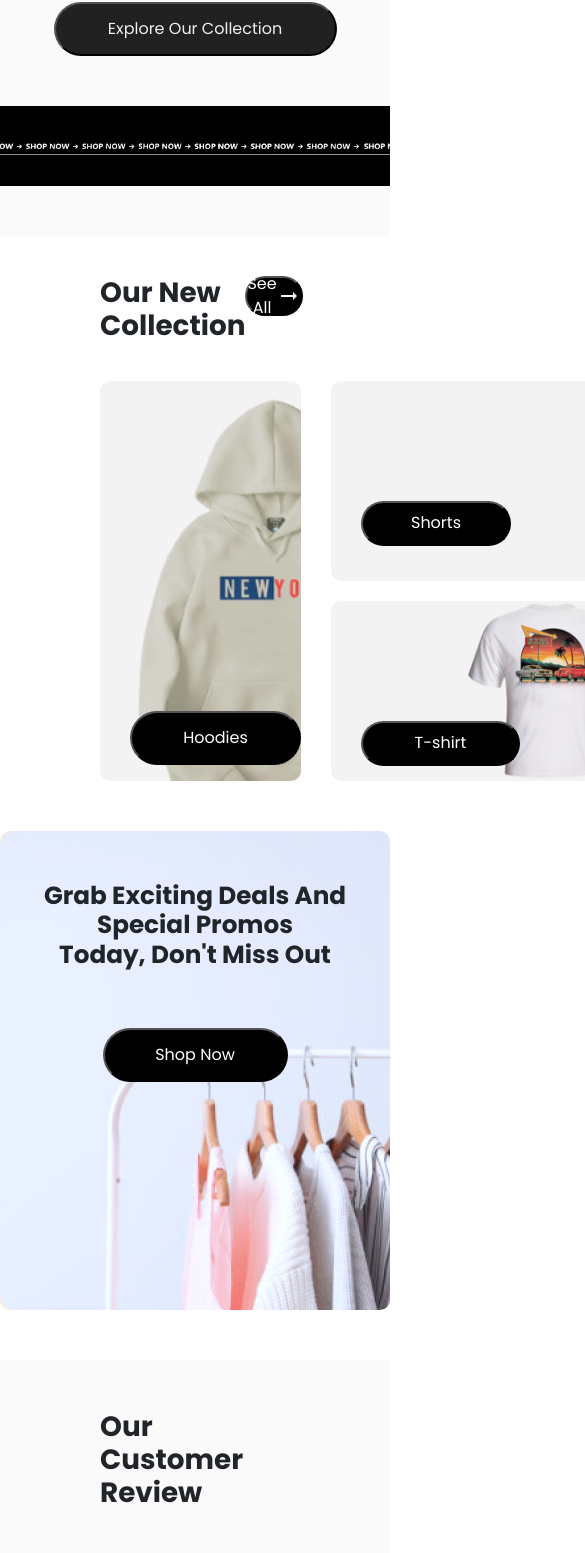
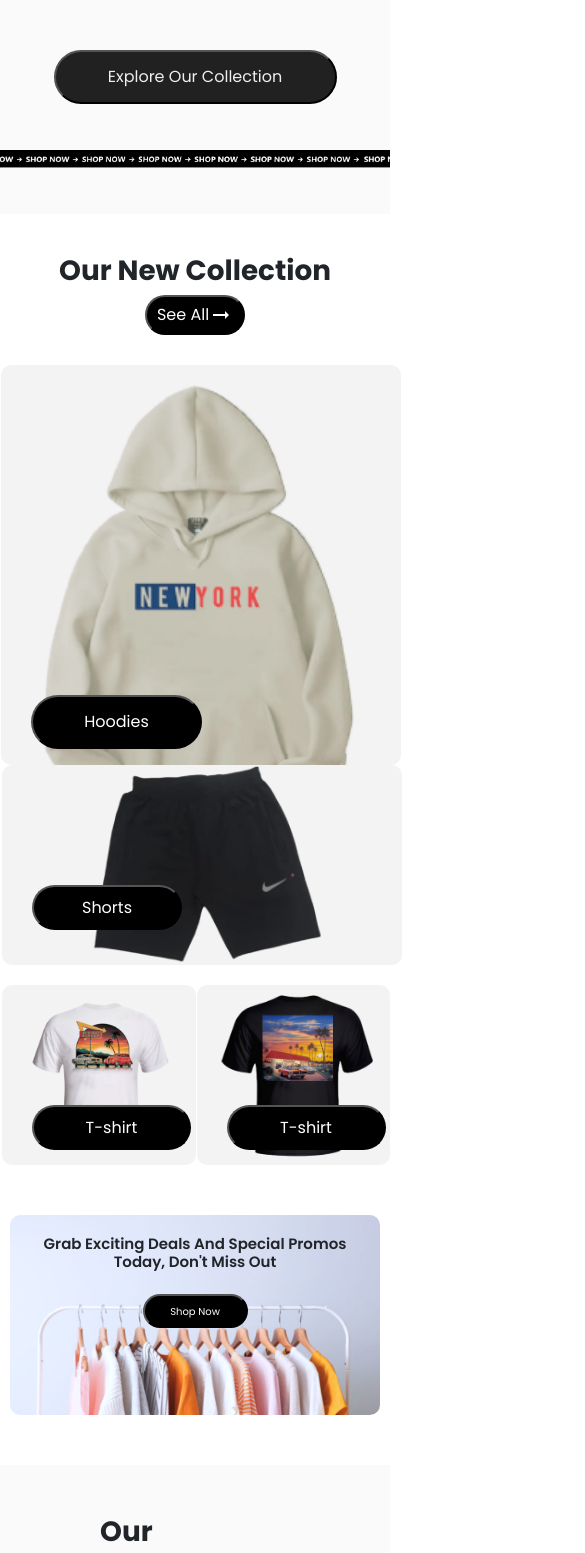
Before and after one commit to KratikNamdev/Figma_1, a React (Create React App) app: page / in a window 390 px wide. Shown: the part 2710-4263 px from the top of the page, 585 px wide, since content can reach past the window. Built offline with nearby package versions, Linux system fonts and the light colour scheme.

Commit message:
responsive desgin

```diff
--- a/src/components/BannerSection.jsx
+++ b/src/components/BannerSection.jsx
@@ -17,7 +17,8 @@ function BannerSection() {
         </p>
 
         </div>
-    </div>
+    </div><br/>
+    <br/>
 
 
 
--- a/src/index.css
+++ b/src/index.css
@@ -670,4 +670,47 @@ li{
       display: flex;
      flex-direction: row;
     }
+    .shop-marquee{
+      height: 10px;
+    }
+    .collection-heading{
+      flex-direction: column;
+      align-items: center;
+      padding-left: 1px;
+      padding-right: 1px;
+    }
+    .collection-grid {
+      flex-direction: column;
+      padding-left: 1px;
+
+    }
+    .collection-two{
+      width: 400px;
+      margin-left: 1px;
+    }
+    .collection-three,
+.collection-four{
+  margin-left: 1px;
+
 }
+.grabDeal{
+  width: 95%;
+  height: 200px;
+  background-position: center;
+
+}
+.grabDeal h2 {
+  font-size: 15px;
+  font-weight: 600;
+  margin-top: 20px;
+}
+.grabDeal button {
+  background-color: black;
+  color: white;
+  width: 105px;
+  height: 34px;
+  border-radius: 30px;
+  margin-top: 15px;
+  font-size: 10px;
+}
+}
```
